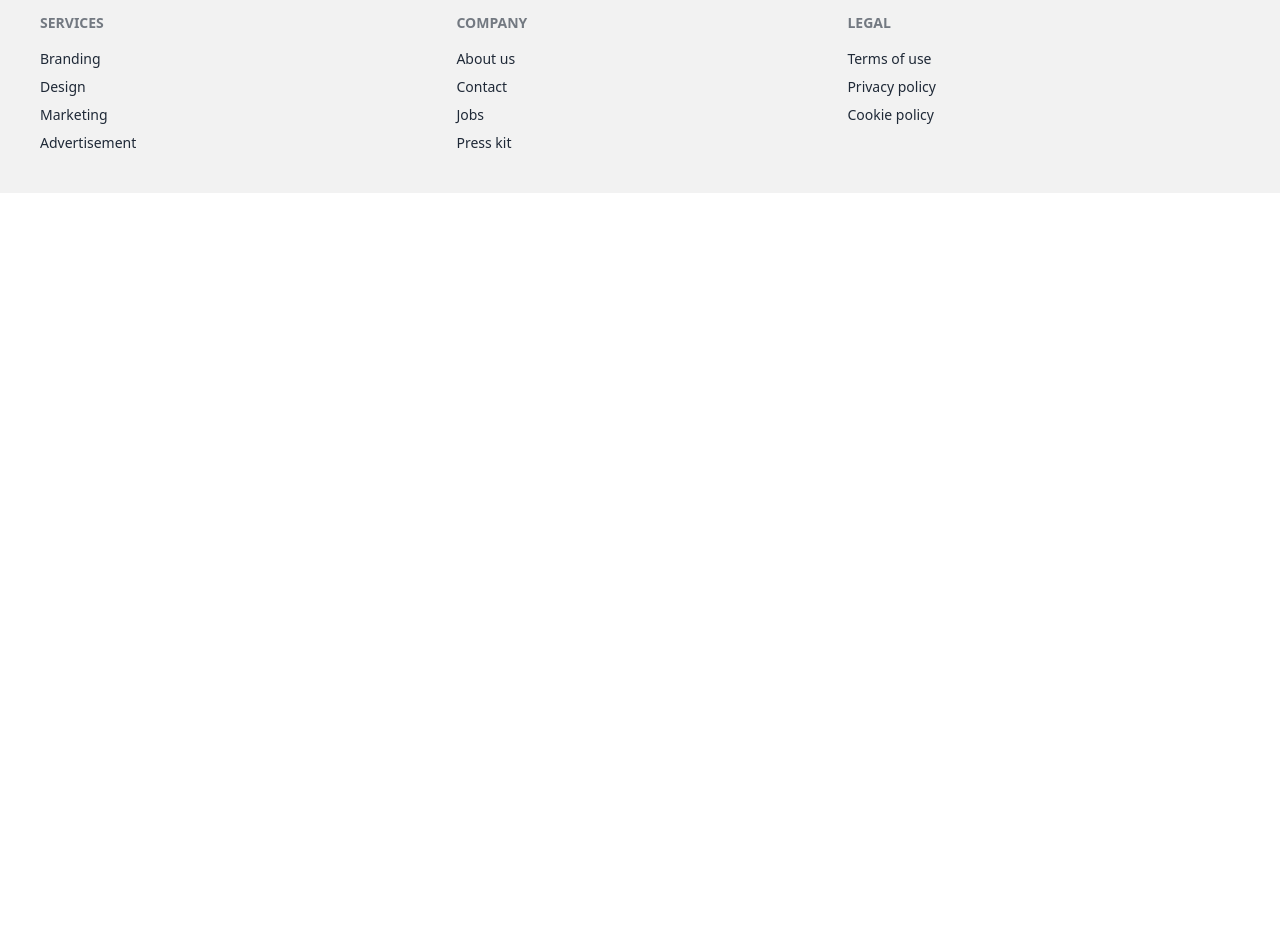
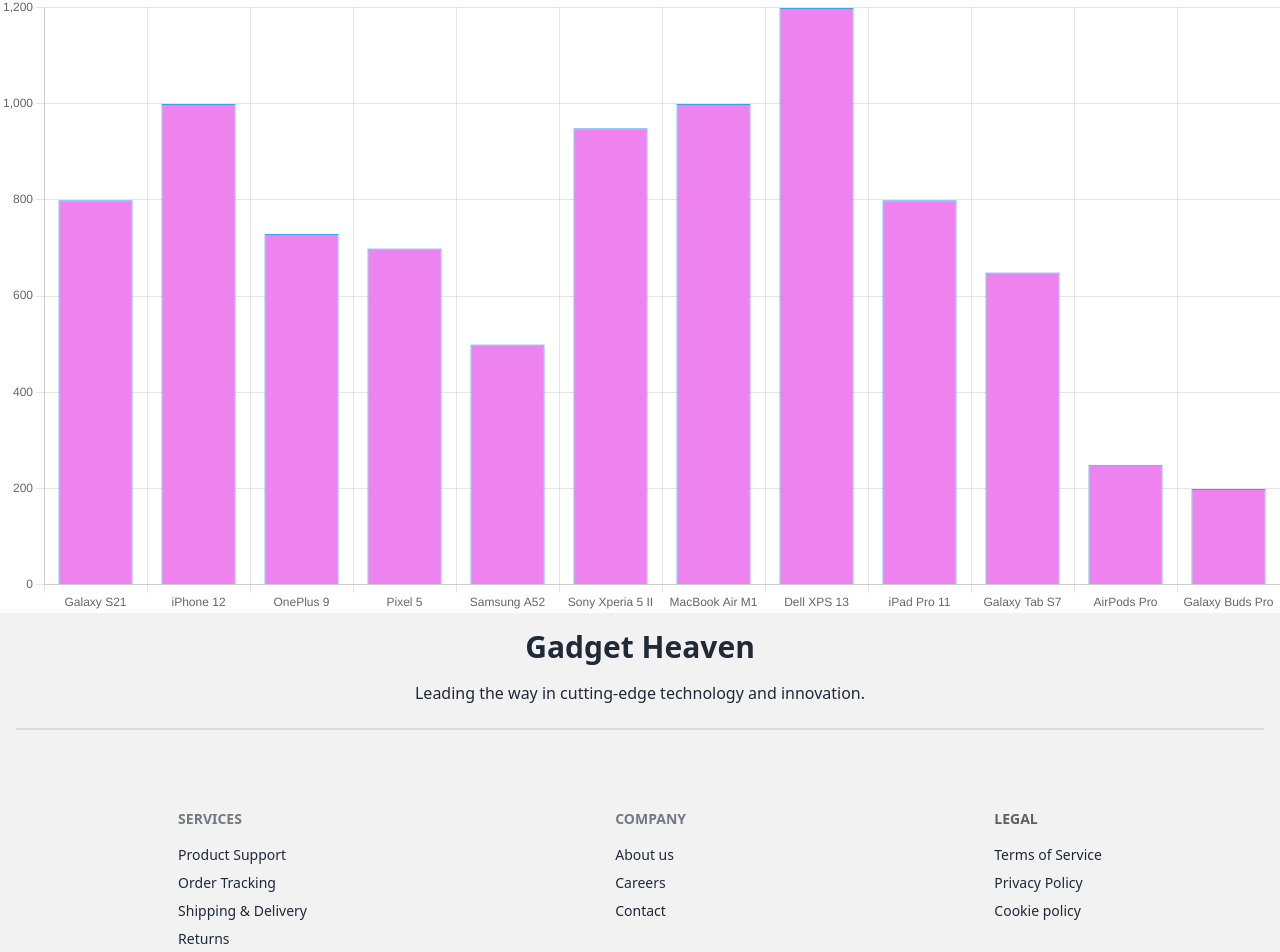
Before and after one commit to Jahirulisl/B10-A8-gadget-heaven-project222, a React (Vite) app: page /statistics in a window 1280 px wide. Shown: the part 119-1071 px from the top of the page. Before the commit the page ends 800 px from the top, so only its background shows below. Built offline with nearby package versions, Linux system fonts and the light colour scheme.

Commit message:
add ProductPriceChart

```diff
--- a/package.json
+++ b/package.json
@@ -10,9 +10,11 @@
     "preview": "vite preview"
   },
   "dependencies": {
+    "chart.js": "^4.4.6",
     "localforage": "^1.10.0",
     "match-sorter": "^8.0.0",
     "react": "^18.3.1",
+    "react-chartjs-2": "^5.2.0",
     "react-dom": "^18.3.1",
     "react-router-dom": "^6.28.0",
     "react-tabs": "^6.0.2",
--- a/src/Components/DashBoard/DashBoard.jsx
+++ b/src/Components/DashBoard/DashBoard.jsx
@@ -1,7 +1,23 @@
+import { useEffect, useState } from "react";
+import { useLoaderData } from "react-router-dom";
+import { getStoredReadList } from "../Utility/addToDb";
+import Product from "../Product/Product";
 
 const DashBoard = () => {
+    const[readList,setReadList] =useState([]);
 
+   const allProducts = useLoaderData();
+   useEffect(()=>{
+    const storedReadList= getStoredReadList();
 
+    const storedReadListInt =storedReadList.map(id =>parseInt(id));
+
+    console.log(storedReadList,storedReadListInt,allProducts);
+    const readProductList =allProducts.filter(product => storedReadListInt.includes(product.product_id));
+
+    setReadList(readProductList);
+
+   },[])
 
 
     return (
@@ -13,14 +29,15 @@
                      <button className="border px-4 rounded-full">Cart</button>
                      <button  className="border px-4 rounded-full">Wishlist</button>
                   </div>
-               </div>
-               <div className="m-8 flex  justify-between">
-                   <div>Cart</div>
-                     <div className="flex justify-end gap-4">
-                      <button className="font-bold">Total cost: 999.99</button>
-                      <button className="outline px-4 rounded-full text-violet-700">Sort by Price</button>
-                      <button className="bg-violet-700 text-white px-4 py-2 rounded-full">Purchase</button>
-                     </div>
+                </div>
+                  <h2 className="font-bold text-3xl m-8">Card</h2>
+                  <div className="m-8 flex  justify-between">
+                    <div className="grid grid-cols-1 md:grid-cols-2 lg:grid-cols-4 gap-8 justify-items-center mx-auto">
+                        {
+                          readList.map(product => <Product key={product.product_id} product={product}></Product>)
+                        }
+                    </div>
+
                </div>
         </div>
     );
--- a/src/Components/Footer/Footer.jsx
+++ b/src/Components/Footer/Footer.jsx
@@ -3,27 +3,34 @@
 const Footer = () => {
     return (
         <div>
-        <footer className="footer bg-base-200 text-base-content p-10">
-       <nav>
-        <h6 className="footer-title">Services</h6>
-         <a className="link link-hover">Branding</a>
-        <a className="link link-hover">Design</a>
-         <a className="link link-hover">Marketing</a>
-        <a className="link link-hover">Advertisement</a>
+          <div className="text-center bg-base-200 p-4 ">
+            <h2 className="font-bold text-3xl">Gadget Heaven</h2>
+            <p className="mt-4">Leading the way in cutting-edge technology and innovation.</p>
+            <div className="divider"></div>
+          </div>
+
+         <footer className="footer bg-base-200 p-10  gap-8  justify-items-center mx-auto ">
+         <nav>
+          <h6      className="footer-title">Services</h6>
+         <a className="link link-hover">Product Support</a>
+          <a className="link link-hover">Order Tracking</a>
+         <a className="link link-hover">Shipping & Delivery</a>
+          <a className="link link-hover">Returns</a>
       </nav>
 
-    <nav>
-       <h6 className="footer-title">Company</h6>
+      <nav>
+        <h6 className="footer-title">Company</h6>
+
         <a className="link link-hover">About us</a>
+        <a className="link link-hover">Careers</a>
         <a className="link link-hover">Contact</a>
-       <a className="link link-hover">Jobs</a>
-       <a className="link link-hover">Press kit</a>
-    </nav>
+
+       </nav>
 
       <nav>
-        <h6    className="footer-title">Legal</h6>
-        <a className="link link-hover">Terms of use</a>
-        <a className="link link-hover">Privacy policy</a>
+        <h6 className="footer-title font-bold text-black">Legal</h6>
+        <a className="link link-hover">Terms of Service</a>
+        <a className="link link-hover">Privacy Policy</a>
         <a className="link   link-hover">Cookie policy</a>
       </nav>
    </footer>
--- a/src/Components/NavBar/NavBar.jsx
+++ b/src/Components/NavBar/NavBar.jsx
@@ -6,7 +6,6 @@
        <li><NavLink to='/'>Home</NavLink></li>
        <li><NavLink to='statistics'>Statistics</NavLink></li>
        <li><NavLink to='dashboard'>Dashboard</NavLink></li>
-       <li><NavLink to='listedProducts'>ListedProduct</NavLink></li>
 
     </>
     return (
--- a/src/Components/ProductDetails/ProductDetails.jsx
+++ b/src/Components/ProductDetails/ProductDetails.jsx
@@ -65,9 +65,7 @@
              </div>
 
            </div>
-          <div className='font-bold bg-pink-500 text-white text-center mt-4 rounded-full'>
-             <button onClick={()=>handleMarkAsRead(product_id)}>Add To Card</button>
-          </div>
+             <button className="font-bold bg-pink-500 text-white text-center mt-4 rounded-full px-8 py-2" onClick={()=>handleMarkAsRead(product_id)}>Add To Card</button>
        </div>
       </div>
    </div>
--- /dev/null
+++ b/src/Components/ProductPriceChart/ProductPriceChart.jsx
@@ -0,0 +1,48 @@
+import React from "react";
+import { Bar } from "react-chartjs-2";
+import { Chart as ChartJS, CategoryScale, LinearScale, BarElement, Title, Tooltip} from "chart.js";
+
+ChartJS.register(CategoryScale, LinearScale, BarElement, Title, Tooltip, );
+
+const ProductPriceChart = () => {
+
+    const data = {
+        labels: [
+          "Galaxy S21",
+          "iPhone 12",
+          "OnePlus 9",
+          "Pixel 5",
+          "Samsung A52",
+          "Sony Xperia 5 II",
+          "MacBook Air M1",
+          "Dell XPS 13",
+          "iPad Pro 11",
+          "Galaxy Tab S7",
+          "AirPods Pro",
+          "Galaxy Buds Pro",
+        ],
+        datasets: [
+          {
+            label: "",
+            data: [799, 999, 729, 699, 499, 949, 999, 1199, 799, 649, 249, 199],
+            backgroundColor: "violet",
+            borderColor: "rgba(54, 162, 235, 1)",
+            borderWidth: 1,
+          },
+        ],
+      };
+
+      const options = {
+        responsive: true,
+        plugins: {
+          legend: { position: "top" },
+          title: { display: true},
+        },
+      };
+
+    return (
+        <Bar data={data} options={options} />
+    );
+};
+
+export default ProductPriceChart;
--- a/src/Components/Statistics/Statistics.jsx
+++ b/src/Components/Statistics/Statistics.jsx
@@ -1,8 +1,10 @@
+import ProductPriceChart from "../ProductPriceChart/ProductPriceChart";
 
 const Statistics = () => {
     return (
         <div>
             <h1>from statics</h1>
+            <ProductPriceChart></ProductPriceChart>
         </div>
     );
 };
--- a/src/main.jsx
+++ b/src/main.jsx
@@ -13,8 +13,6 @@
 import DashBoard from './Components/DashBoard/DashBoard';
 import Statistics from './Components/Statistics/Statistics';
 import ProductDetails from './Components/ProductDetails/ProductDetails';
-import ListedProducts from './Components/Utility/ListedProducts/ListedProducts';
-
 const router = createBrowserRouter([
   {
     path: "/",
@@ -28,16 +26,12 @@
 
       {
         path:'dashboard',
-        element:<DashBoard></DashBoard>
+        element:<DashBoard></DashBoard>,
+        loader: ()=> fetch('/Products.json')
       },
       {
         path:'statistics',
         element:<Statistics></Statistics>
-      },
-      {
-       path:'listedProducts',
-       element:<ListedProducts></ListedProducts>,
-       loader: ()=> fetch('/Products.json')
       },
       {
         path:'products/:product_id',
```
Also changed, not shown: 2 other files (tests, documents, lock files or other folders).
